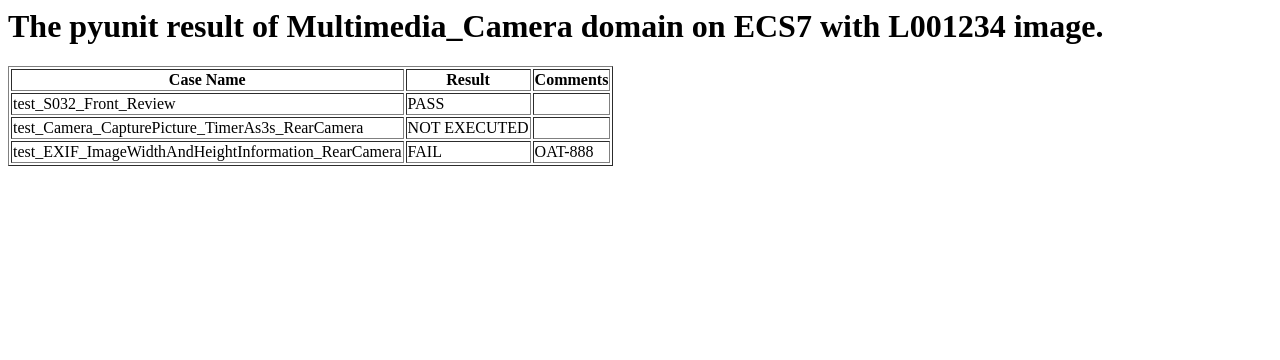
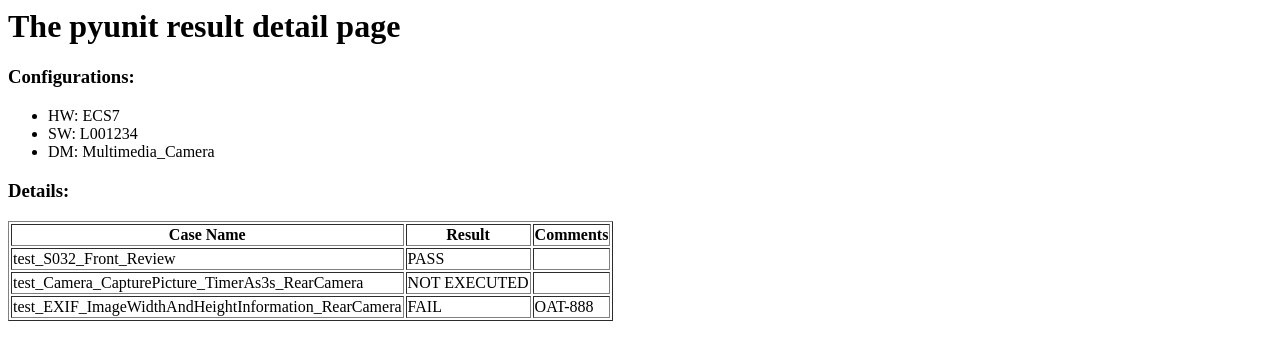
Before and after one commit to ahzb0565/LearnDjango, a Django app: page /bob/1/ in a window 1280 px wide. Shown: the top 360 px of the page. Run offline with Django 3.2, Linux system fonts and the light colour scheme; data comes from the database, SQL or seed files in the repository.

Commit message:
Optimize result detail page

```diff
--- a/mysite/templates/bob/result.html
+++ b/mysite/templates/bob/result.html
@@ -1,5 +1,11 @@
-<h1>The pyunit result of {{ plan.domain }} domain on {{ plan.platform }} with {{ plan.build_img }} image. </h1>
-
+<h1>The pyunit result detail page</h1>
+<h3>Configurations:</h3>
+<ul>
+    <li>HW: {{ plan.platform }}</li>
+    <li>SW: {{ plan.build_img }}</li>
+    <li>DM: {{ plan.domain }}</li>
+</ul>
+<h3>Details:</h3>
 <table border = "1">
 <tr>
 <th>Case Name</th>
```
